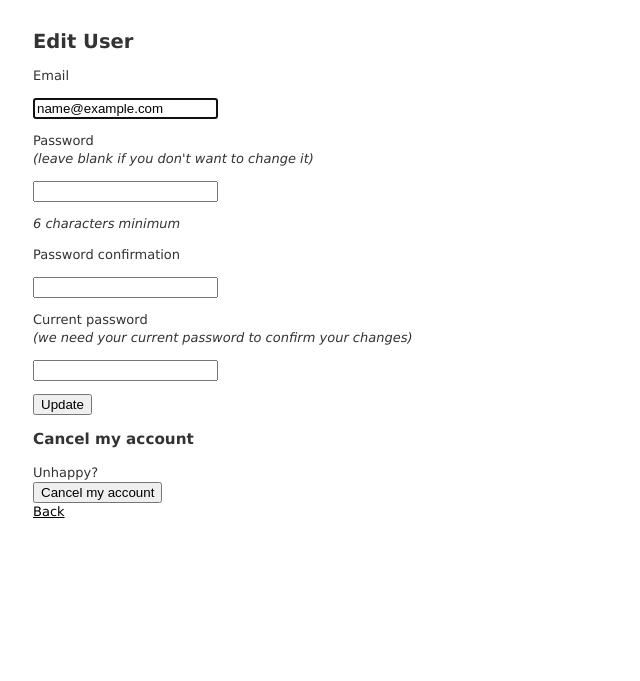
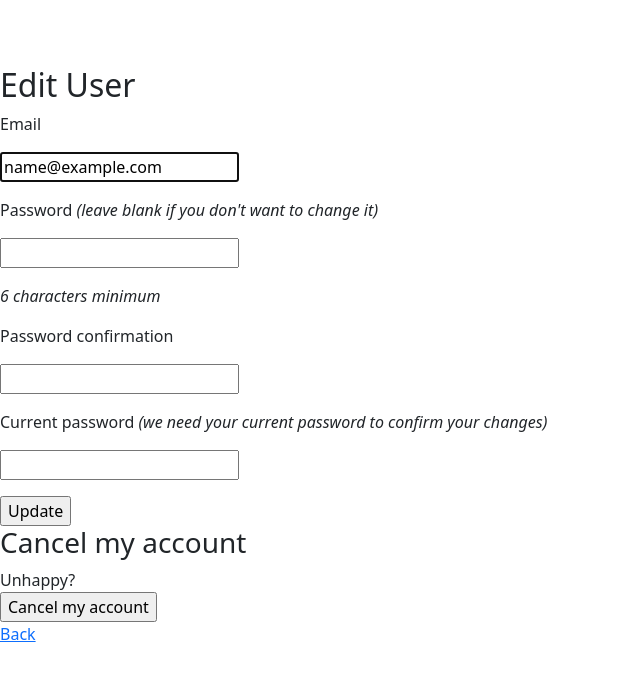
Before and after one commit to jimmy-owoa/ciudad_cultural, a Rails app: page /users/edit in a window 1280 px wide. Shown: the top 681 px of the page, without its empty margins (0-640 px from the left). Run offline with Rails 7, Linux system fonts and the light colour scheme; the visitor is signed in with stand-in values (Sample User, id 1); style sheets or scripts are compiled from the project's sources; some libraries are stand-ins or nearby versions.

Commit message:
added bootstrap 4

```diff
--- a/app/assets/javascripts/application.js
+++ b/app/assets/javascripts/application.js
@@ -13,4 +13,7 @@
 //= require rails-ujs
 //= require activestorage
 //= require turbolinks
+//= require jquery3
+//= require popper
+//= require bootstrap
 //= require_tree .
--- a/app/assets/stylesheets/application.css
+++ b/app/assets/stylesheets/application.scss
@@ -10,6 +10,6 @@
  * files in this directory. Styles in this file should be added after the last require_* statement.
  * It is generally better to create a new file per style scope.
  *
- *= require_tree .
- *= require_self
  */
+
+ @import "bootstrap";
```
Also changed, not shown: Gemfile, Gemfile.lock.
